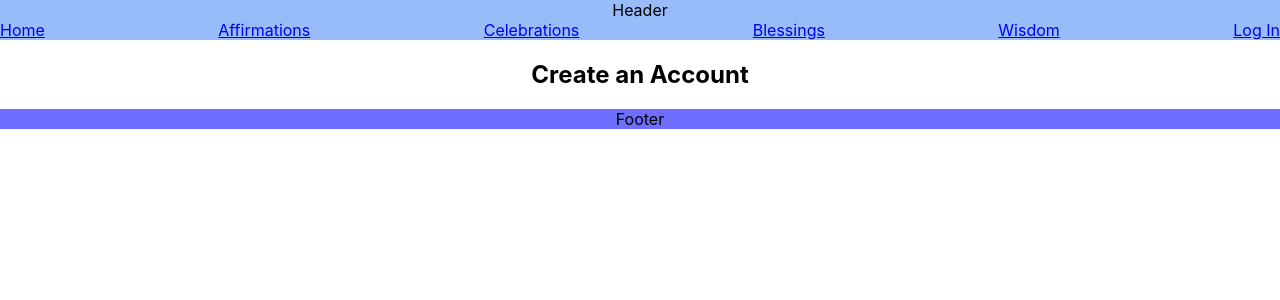
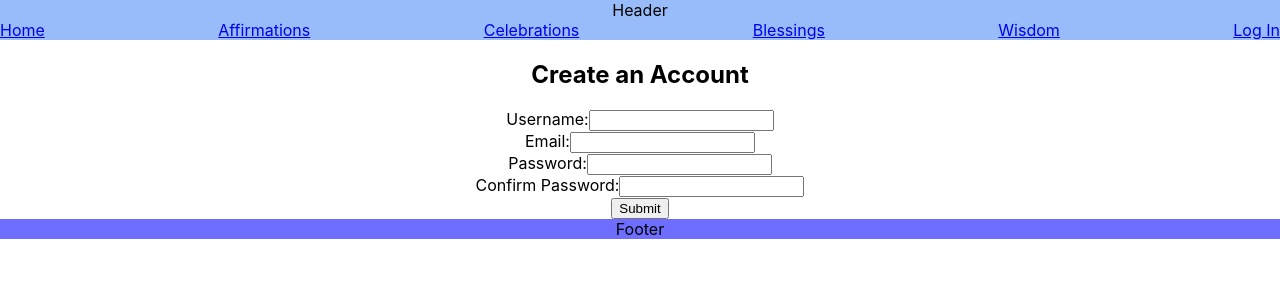
Before and after one commit to girlwithcodes/Project-Uplift, a React (Create React App) app in the folder client/: page /register in a window 1280 px wide. Shown: the top 300 px of the page. Built offline with nearby package versions, Linux system fonts and the light colour scheme; no server answers.

Commit message:
Adds new user Register screen and functionality

```diff
--- a/client/src/screens/Register/Register.jsx
+++ b/client/src/screens/Register/Register.jsx
@@ -1,7 +1,98 @@
-function Register() {
+import { useState, useEffect } from 'react';
+import { useHistory } from 'react-router-dom';
+import { register } from '../../Services/users';
+import './Register.css';
+
+function Register({setUser}) {
+
+  const [registrationForm, setRegistrationForm] = useState({
+    username: '',
+    email: '',
+    password: '',
+    password_confirm: ''
+  })
+  const [passwordMatch, setPasswordMatch] = useState(false);
+  const [passwordMessage, setPasswordMessage] = useState('');
+  const history = useHistory();
+
+  useEffect(()=>{
+    const {password, password_confirm} = registrationForm;
+    setPasswordMatch(password.length!==0 && password===password_confirm);
+    setPasswordMessage('');
+  },[registrationForm.password, registrationForm.password_confirm])
+
+  const handleChange = (e) => {
+    const { name, value } = e.target;
+
+    setRegistrationForm({
+      ...registrationForm,
+      [name]: value
+    })
+  }
+
+  const handleSubmit = async(e) => {
+    e.preventDefault();
+    if(passwordMatch) {
+      const { username, email, password } = registrationForm;
+      const newUser = await register({username, email, password});
+      setUser(newUser);
+      history.push('/');
+    } else {
+      setPasswordMessage("Passwords do not match");
+    }
+
+  }
+
   return (
     <div>
       <h2>Create an Account</h2>
+      <form className="registration-form" onSubmit={handleSubmit}>
+        <div className="label-input-reg">
+          <label htmlFor="username">Username:</label>
+          <input
+            type="text"
+            id="username"
+            name="username"
+            onChange={handleChange}
+            value={registrationForm.username}
+            />
+        </div>
+
+        <div className="label-input-reg">
+          <label htmlFor="email">Email:</label>
+          <input
+            type="email"
+            id="email"
+            name="email"
+            onChange={handleChange}
+            value={registrationForm.email}
+            />
+        </div>
+
+        <div className="label-input-reg">
+          <label htmlFor="password">Password:</label>
+          <input
+            type="password"
+            id="password"
+            name="password"
+            onChange={handleChange}
+            value={registrationForm.password}
+            />
+        </div>
+
+        <div className="label-input-reg">
+          <label htmlFor="password_confirm">Confirm Password:</label>
+          <input
+            type="password"
+            id="password_confirm"
+            name="password_confirm"
+            onChange={handleChange}
+            value={registrationForm.password_confirm}
+            />
+        </div>
+        <span>{passwordMessage}</span>
+        <button>Submit</button>
+      </form>
     </div>
   )
 }
--- a/client/src/services/users.js
+++ b/client/src/services/users.js
@@ -1,5 +1,19 @@
 import api from './apiConfig';
 
+export const register = async(userInfo) => {
+  try {
+    const res = await api.post('/users', { user: userInfo });
+    const { token } = res.data
+    if(token) {
+      localStorage.setItem('authToken', token);
+      api.defaults.headers.common.authorization = `Bearer ${token}`;
+      return res.data;
+    }
+  } catch (error) {
+    throw error
+  }
+
+}
 export const login = async(userInfo) => {
   try {
     const res = await api.post('/users/login', {user: userInfo});
```
